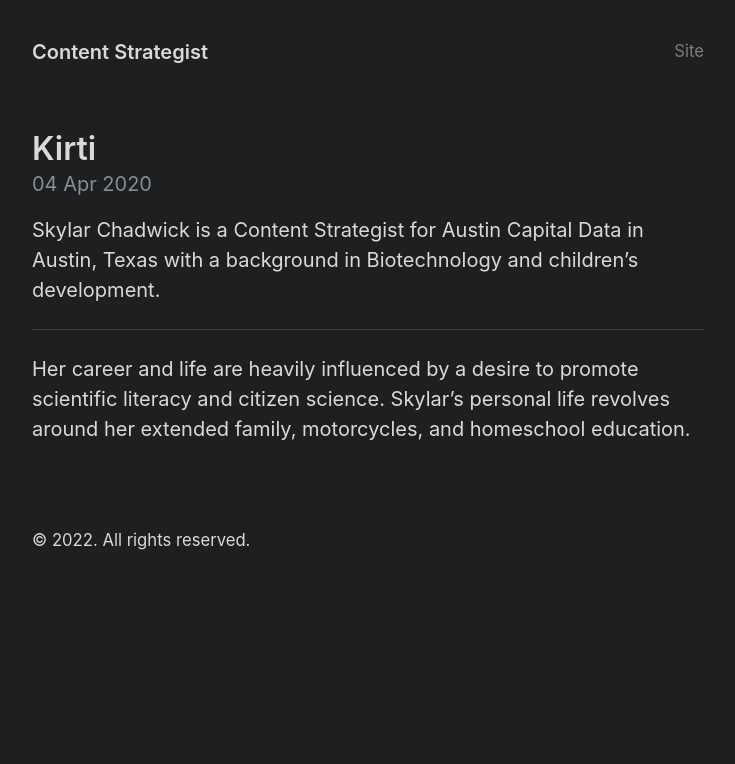
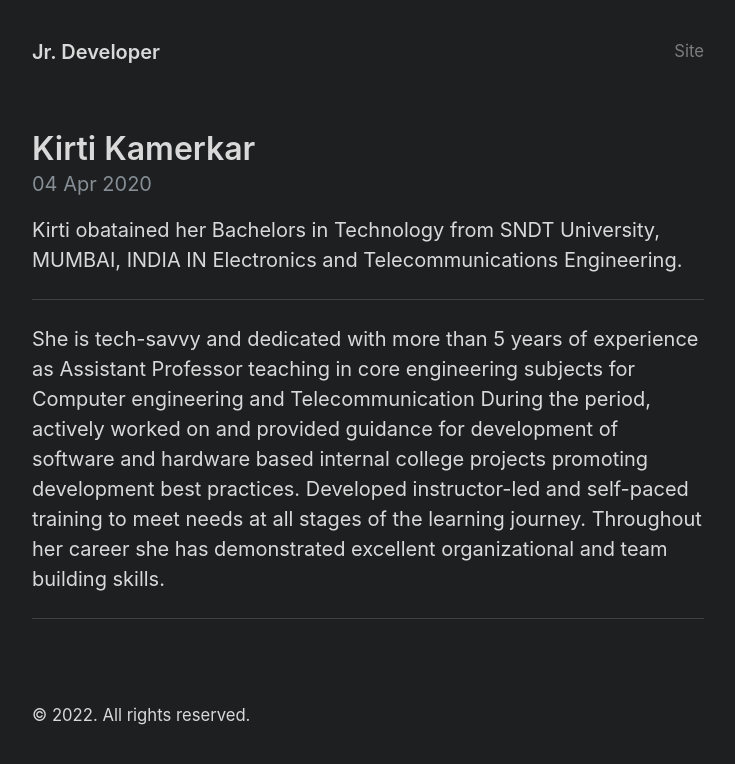
Before and after one commit to CapitalData/Kirti1, a Jekyll site: the page built from _posts/2020-04-04-introduction.md, in a window 1280 px wide. Shown: the top 764 px of the page, without its empty margins (272-1007 px from the left). Built offline with Jekyll 4.4.1, drawn with Linux system fonts in a browser that asks for light colours.

Commit message:
update Kirti profile

```diff
--- a/_config.yml
+++ b/_config.yml
@@ -1,5 +1,5 @@
 # Setup
-title: Content Strategist
+title: Jr. Developer
 url: https://mayraaleli85.github.io/Kirti1
 paginate: 1
 paginate_path: "/Kirti1/"
--- a/_posts/2020-04-04-introduction.md
+++ b/_posts/2020-04-04-introduction.md
@@ -1,10 +1,17 @@
 ---
 layout: post
-title: Kirti
+title: Kirti Kamerkar
 ---
 
-Skylar Chadwick is a Content Strategist for Austin Capital Data in Austin, Texas with a background in Biotechnology and children’s development.
+Kirti obatained her Bachelors in Technology from SNDT University, MUMBAI, INDIA  IN  Electronics  and Telecommunications Engineering.
 
 -----
 
-Her career and life are heavily influenced by a desire to promote scientific literacy and citizen science. Skylar’s personal life revolves around her extended family, motorcycles, and homeschool education.
+She is tech-savvy and dedicated with more than 5 years of experience as Assistant Professor teaching in core engineering subjects for Computer engineering and Telecommunication
+During the period, actively worked on and provided guidance for development of software and hardware based internal college projects promoting development best practices.
+Developed instructor-led and self-paced training to meet needs at all stages of the learning journey.
+Throughout her career she has demonstrated excellent organizational and team building skills.
+
+
+
+-----
```
